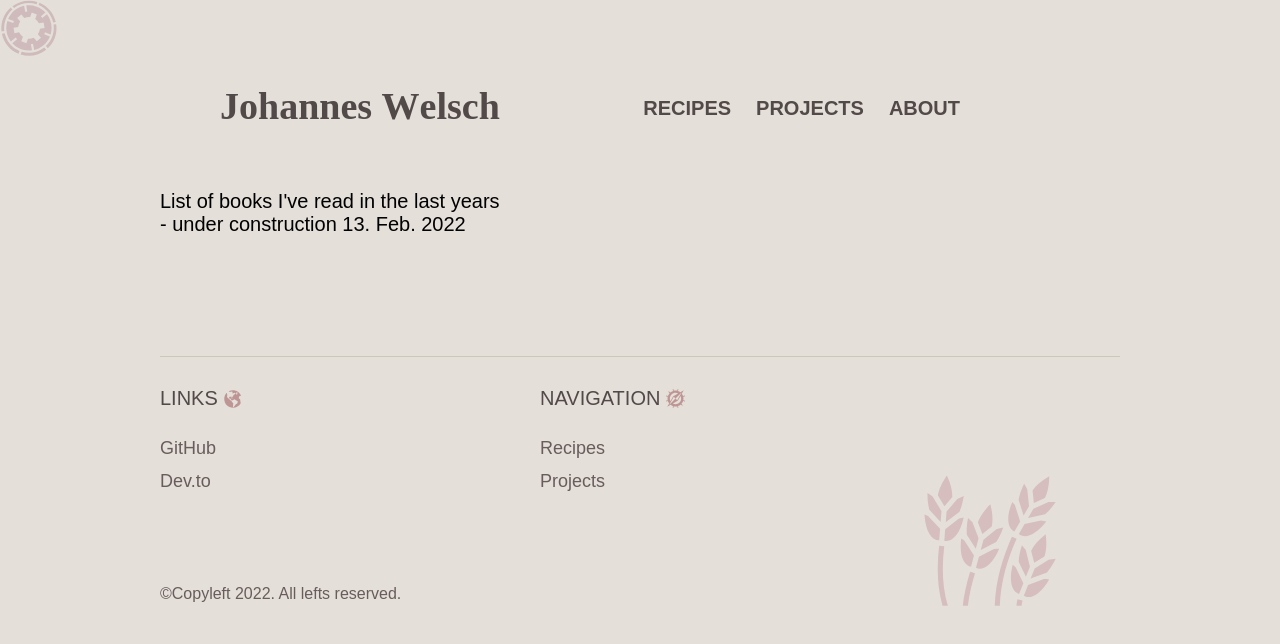
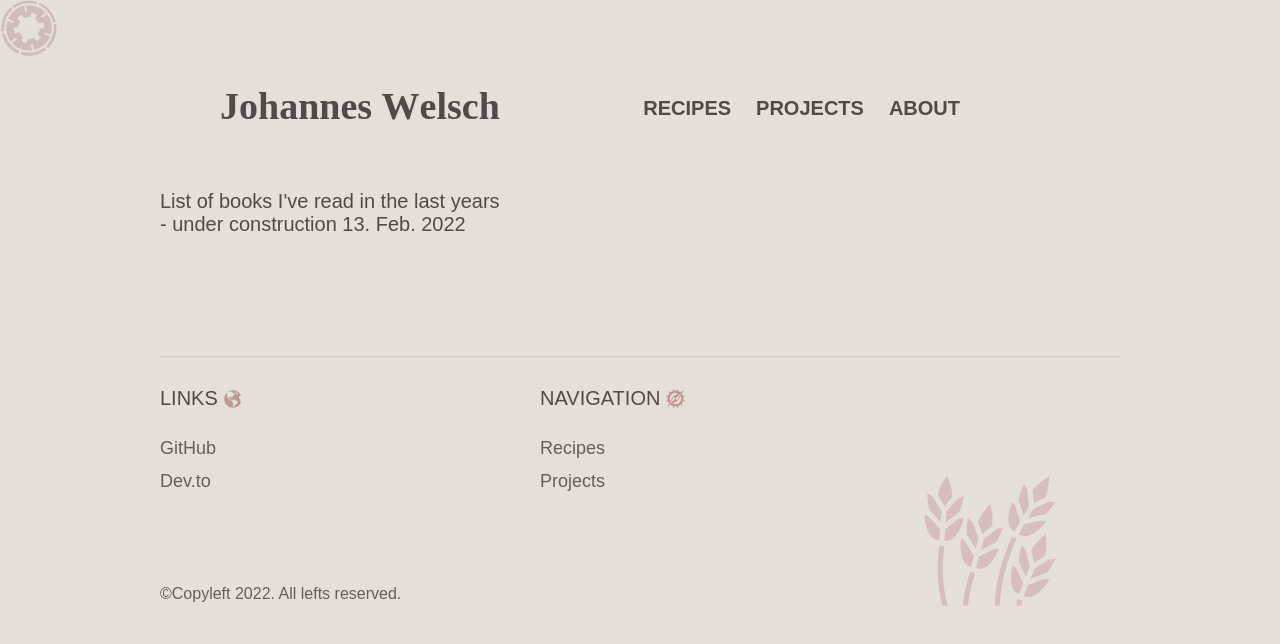
Before and after one commit to welschmoor/personal-website-next-js, a Next.js app: page /books in a window 1280 px wide. Shown: the top 644 px of the page. Built offline with nearby package versions, Linux system fonts and the light colour scheme.

Commit message:
changed color for /books

```diff
--- a/pages/books.js
+++ b/pages/books.js
@@ -2,17 +2,25 @@
 // I don't use a backend, that's why I use an array here.
 
 import Head from "next/head"
+import styled from "styled-components"
 
 
 const Books = () => {
   return (
-    <div>
+    <BooksWrapper>
       <Head><title>Johannes Welsch - Books</title></Head>
-      <div>List of books I've read in the last years</div>
-      <div> - under construction 13. Feb. 2022</div>
-    </div>
+      <P>List of books I've read in the last years</P>
+      <P> - under construction 13. Feb. 2022</P>
+    </BooksWrapper>
   )
 }
 
+const BooksWrapper = styled.div`
+  color: ${p => p.theme.TEXT.mainNav};
+`
+
+const P = styled.p`
+color: ${p => p.theme.TEXT.mainNav};
+`
 
 export default Books
```
